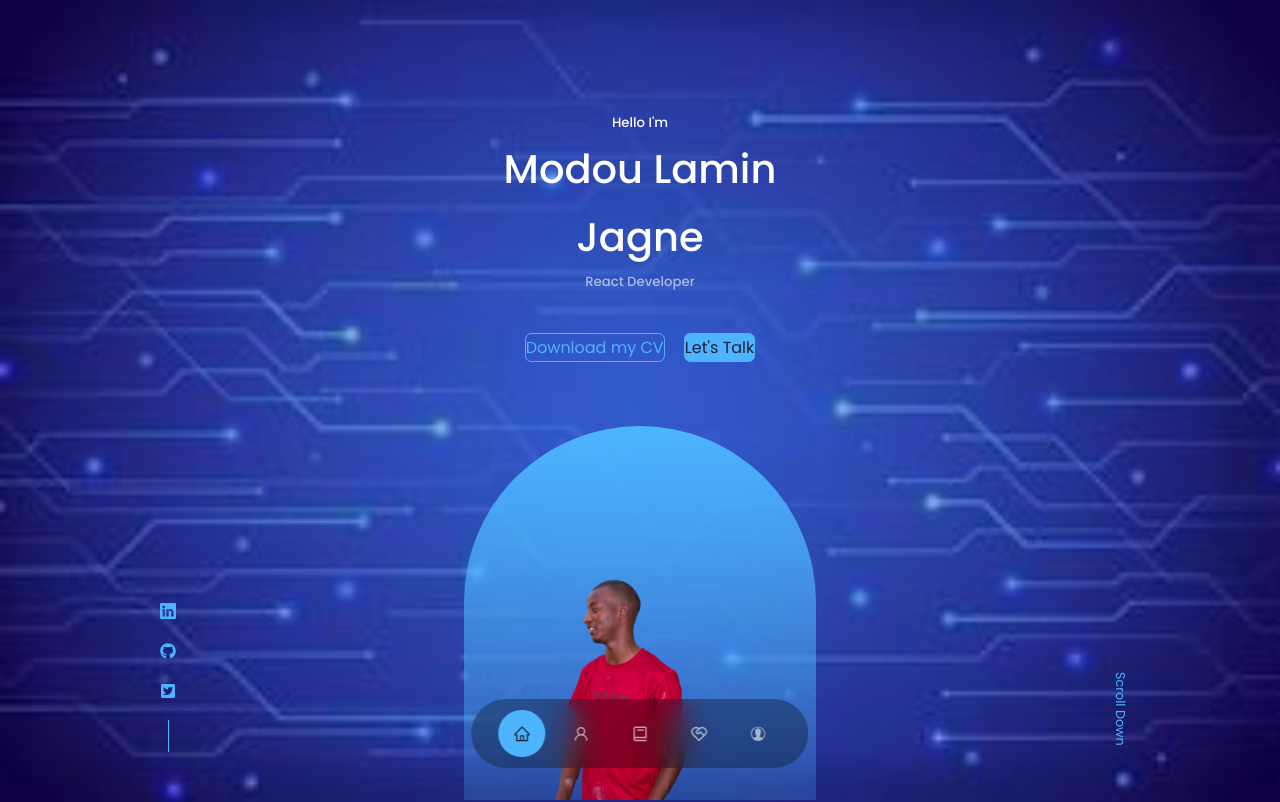
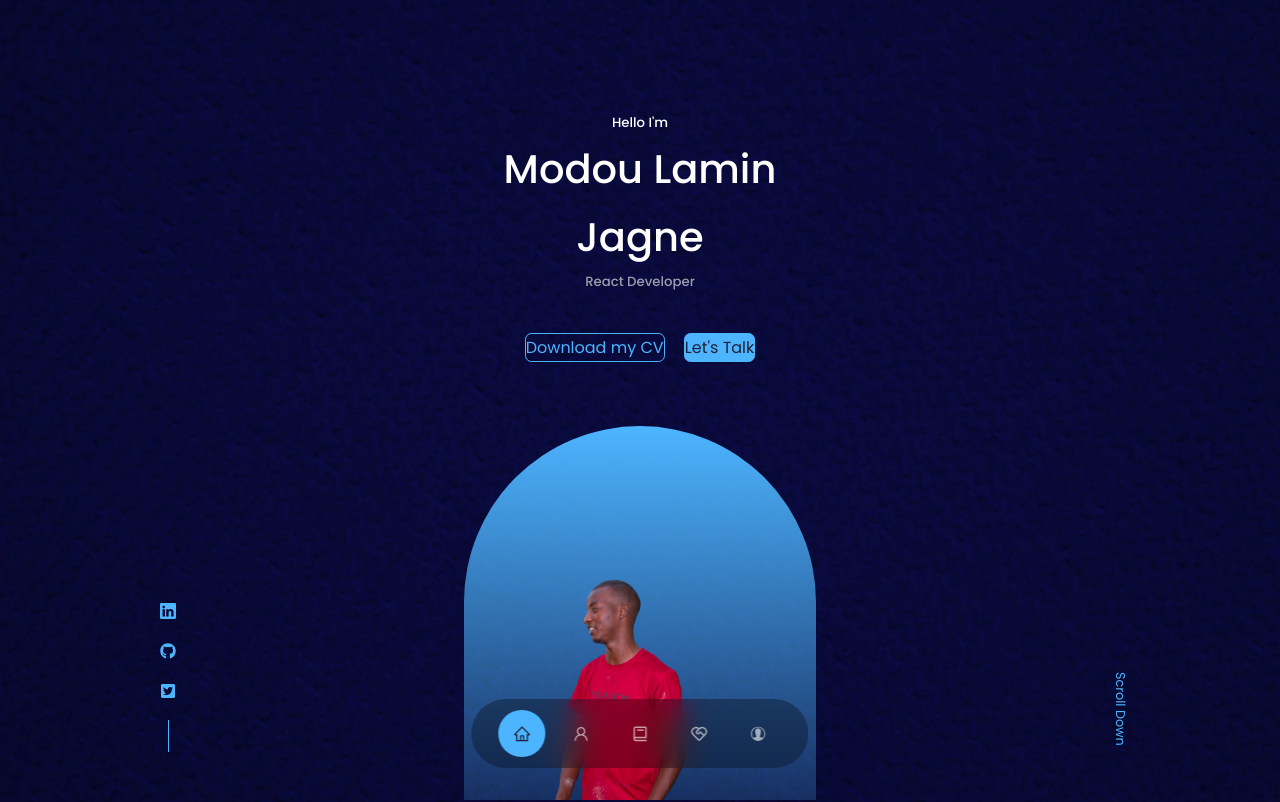
Before and after one commit to ModouLaminJagne/React-Profile, a React (Create React App) app in the folder react-portfolio/: page / in a window 1280 px wide. Shown: the top 802 px of the page. Built offline with nearby package versions, Linux system fonts and the light colour scheme.

Commit message:
Greneral bg edited.

```diff
--- a/react-portfolio/src/Components/About/About.css
+++ b/react-portfolio/src/Components/About/About.css
@@ -8,13 +8,14 @@
     width: 100%;
     aspect-ratio: 1/1;
     border-radius: 2rem;
-    background: linear-gradient(45deg, transparent, var(--color-primary), transparent);
+    background: linear-gradient(45deg, transparent,
+    var(--color-primary), transparent);
     display: grid;
     place-items: center;
 }
 .about__me-image{
     width: 100%;
-    border-radius: 2rem ;
+    border-radius: 2rem;
     overflow: hidden;
     transform: rotate(10deg);
     transition: var(--transition);
--- a/react-portfolio/src/index.css
+++ b/react-portfolio/src/index.css
@@ -1,4 +1,3 @@
-
 @import url('https://fonts.googleapis.com/css2?family=Poppins:ital,wght@0,400;0,500;0,600;1,300&display=swap');
 
 * {
@@ -9,7 +8,6 @@
   box-sizing: border-box;
   list-style: none;
   text-decoration: none;
-
 }
 
 :root {
@@ -29,7 +27,6 @@
 
 html {
   scroll-behavior: smooth;
-
 }
 
 ::-webkit-scrollbar {
@@ -41,9 +38,8 @@ body {
   background: var(--color-bg);
   color: var(--color-white);
   line-height: 1.7;
-  background-image: url(../src/Assets/BG.jpg);
+  background-image: url(../src/Assets/blue.webp);
   background-size: contain;
-
 }
 
 .container {
@@ -68,13 +64,13 @@ section {
   margin-top: 8rem;
 }
 
-section>h2,
-section>h5 {
+section > h2,
+section > h5 {
   text-align: center;
   color: var(--color-light);
 }
 
-section>h2 {
+section > h2 {
   color: var(--color-primary);
   margin-bottom: 3rem;
 }
@@ -137,14 +133,10 @@ img {
     width: var(--container-width-sm);
   }
 
-  section>h2 {
+  section > h2 {
     margin-top: 2rem;
   }
 }
-
-
-
-
 
 /* body {
   margin: 0;
```
Also changed, not shown: react-portfolio/src/Assets/blue.webp (added).
